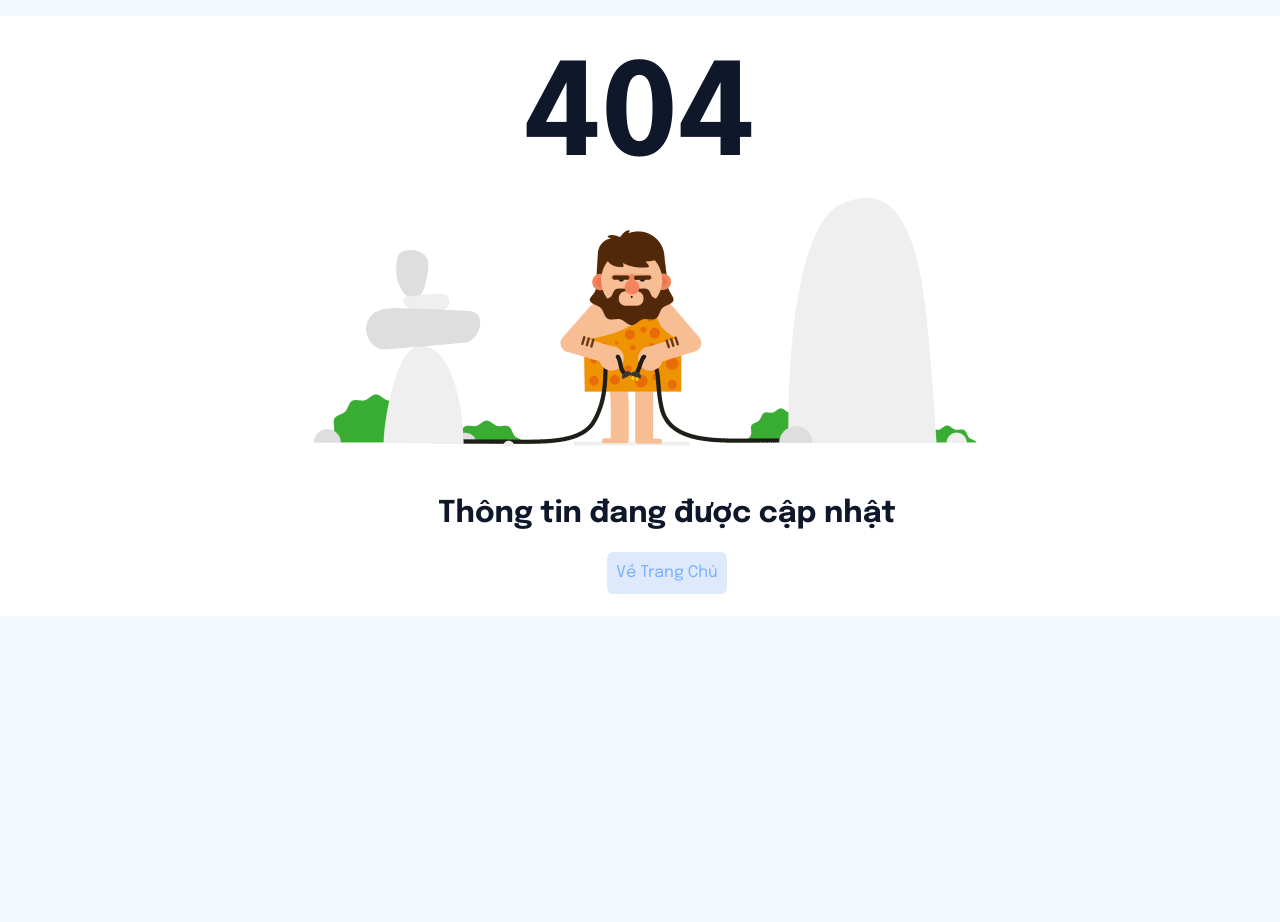
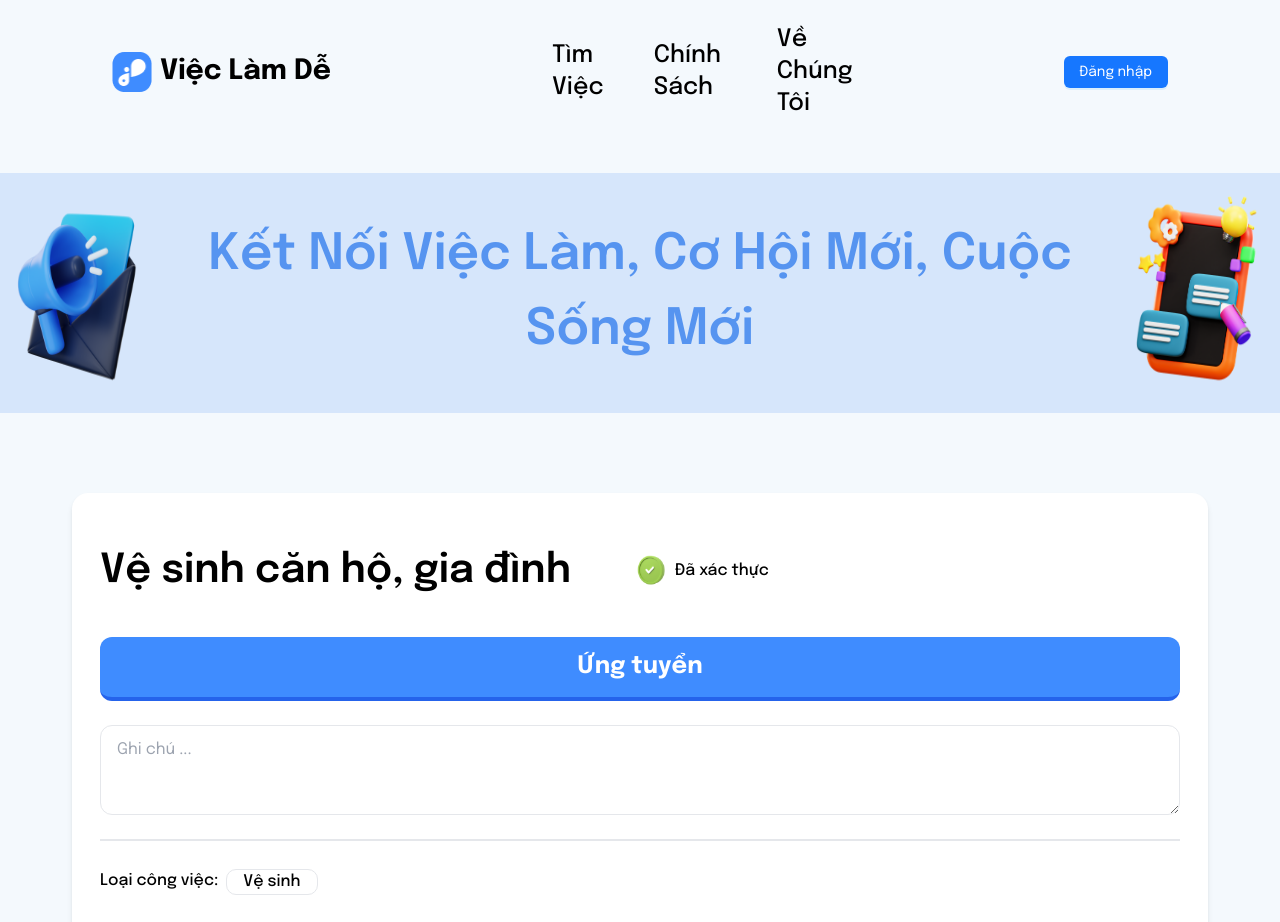
Before and after one commit to LamPhuongZ/FE-Hackathon-TypeScript, a React (Vite) app: page /card-detail-job in a window 1280 px wide. Before the commit this address had no page. Shown: the top 922 px of the page. Before the commit the page ends 800 px from the top, so only its background shows below. Built offline with nearby package versions, Linux system fonts and the light colour scheme; a small style sheet from the web is missing.

Commit message:
create: jobcarddetailitem

```diff
--- a/src/components/card-job/JobCardDetail.tsx
+++ b/src/components/card-job/JobCardDetail.tsx
@@ -1,5 +1,7 @@
 import checked from "../../assets/images/checked.png";
 import Button from "../button/Button";
+import React from "react";
+
 
 export default function JobCardDetail() {
   return (
--- a/src/main.tsx
+++ b/src/main.tsx
@@ -14,6 +14,7 @@ const NotFoundPage = lazy(() => import("./pages/NotFoundPage"));
 const LandingPage = lazy(() => import("./pages/LandingPage"));
 const ListJobPage = lazy(() => import("./pages/ListJobPage"));
 const ProfilePage = lazy(() => import("./pages/ProfilePage"));
+const JobCardDetailPage = lazy(() => import("./pages/JobCardDetailPage"));
 
 const root = ReactDOM.createRoot(
   document.getElementById("root") as HTMLElement
@@ -29,6 +30,7 @@ root.render(
               <Route path="/list-job" element={<ListJobPage/>} />
               <Route path="/landing-page" element={<LandingPage />} />
               <Route path="/profile" element={<ProfilePage />} />
+              <Route path="/card-detail-job" element={<JobCardDetailPage />} />
             </Route>
 
             <Route path="*" element={<NotFoundPage />} />
--- /dev/null
+++ b/src/pages/JobCardDetailPage/index.tsx
@@ -0,0 +1,12 @@
+import React from "react";
+import JobCardDetail from "../../components/card-job/JobCardDetail";
+
+type Props = {};
+
+export default function JobCardDetailPage({}: Props) {
+  return (
+    <div className="py-20 px-[72px]">
+      <JobCardDetail />
+    </div>
+  );
+}
```
